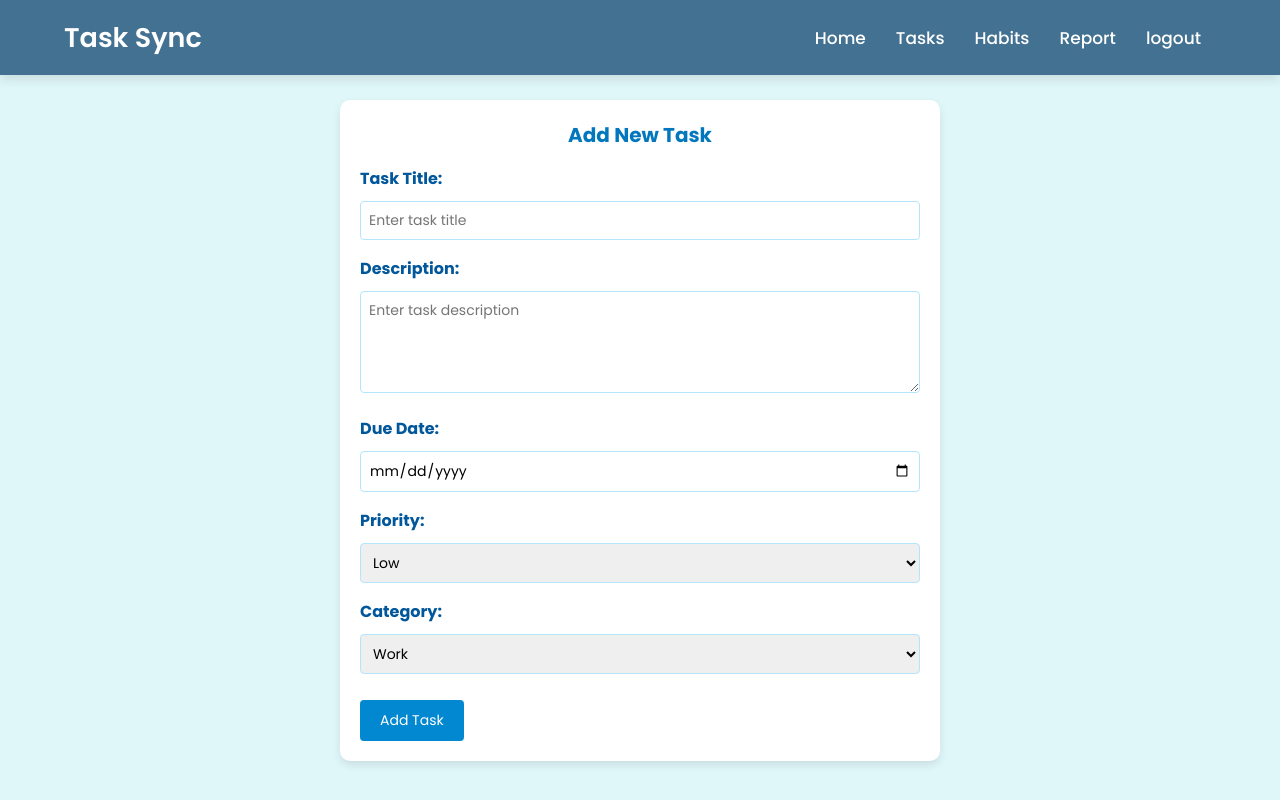
After one commit to ArjunYuvraj/Django-Project, a Django app: page /task/add_task/ in a window 1280 px wide. The commit adds this page. Run offline with Django 5.2, Linux system fonts and the light colour scheme.

Commit message:
feature: implemented dashboard design and created dedicated pages from the dashboard buttons

```diff
--- /dev/null
+++ b/frontend/templates/add_task.html
@@ -0,0 +1,46 @@
+{% extends "base.html" %}
+
+
+
+{% block extra_head %}
+    {% load static %}
+        <link rel="stylesheet" href="{% static 'css/add_task.css' %}">
+{% endblock %}
+
+{% block content %}
+    <div class="container">
+        <h1>Add New Task</h1>
+        <form id="add-task-form">
+            <div class="form-group">
+                <label for="task-title">Task Title:</label>
+                <input type="text" id="task-title" name="title" placeholder="Enter task title" required>
+            </div>
+            <div class="form-group">
+                <label for="task-description">Description:</label>
+                <textarea id="task-description" name="description" placeholder="Enter task description" rows="4"></textarea>
+            </div>
+            <div class="form-group">
+                <label for="due-date">Due Date:</label>
+                <input type="date" id="due-date" name="due-date">
+            </div>
+            <div class="form-group">
+                <label for="priority">Priority:</label>
+                <select id="priority" name="priority">
+                    <option value="low">Low</option>
+                    <option value="medium">Medium</option>
+                    <option value="high">High</option>
+                </select>
+            </div>
+            <div class="form-group">
+                <label for="category">Category:</label>
+                <select id="category" name="category">
+                    <option value="work">Work</option>
+                    <option value="personal">Personal</option>
+                    <option value="urgent">Urgent</option>
+                    <option value="other">Other</option>
+                </select>
+            </div>
+            <button type="submit">Add Task</button>
+        </form>
+    </div>
+{% endblock %}
--- a/frontend/templates/base.html
+++ b/frontend/templates/base.html
@@ -24,7 +24,7 @@
       </ul>
     </div>
   </nav>
-  #dynamic content#
+
 <main style="margin-top: 60px;">
   {% block content  %}
 
--- a/frontend/templates/habit.html
+++ b/frontend/templates/habit.html
@@ -1,6 +1,6 @@
 {% extends "base.html" %}
 
-{% block title %}Home{% endblock %}
+
 
 {% block extra_head %}
     {% load static %}
--- /dev/null
+++ b/static/css/add_task.css
@@ -0,0 +1,74 @@
+/* styles.css */
+body {
+    font-family: Arial, sans-serif;
+    background-color: #e0f7fa; /* Light blue background */
+    margin: 0;
+    padding: 0;
+    display: flex;
+    justify-content: center;
+    align-items: center;
+    height: 100vh;
+}
+
+.container {
+    background-color: #ffffff;
+    padding: 20px; /* Reduced padding */
+    border-radius: 10px; /* Slightly reduced border radius */
+    box-shadow: 0 4px 8px rgba(0, 0, 0, 0.1); /* Reduced shadow effect */
+    /* max-width: 300px; Reduced max width */
+    width: 600px;
+    margin: 20px; /* Margin to ensure spacing from edges */
+}
+
+h1 {
+    font-size: 20px; /* Reduced font size */
+    margin-bottom: 16px; /* Reduced margin bottom */
+    color: #0277bd; /* Darker blue for headings */
+    text-align: center;
+}
+
+.form-group {
+    margin-bottom: 16px; /* Reduced spacing between form fields */
+}
+
+label {
+    display: block;
+    font-weight: bold;
+    margin-bottom: 6px; /* Reduced margin bottom */
+    color: #01579b; /* Blue color for labels */
+}
+
+input[type="text"],
+textarea,
+input[type="date"],
+select {
+    width: 100%;
+    padding: 8px; /* Reduced padding */
+    border: 1px solid #b3e5fc; /* Light blue border */
+    border-radius: 4px; /* Slightly reduced border radius */
+    font-size: 14px; /* Reduced font size */
+    margin-top: 4px;
+    box-sizing: border-box; /* Ensure padding is included in width */
+}
+
+textarea {
+    resize: vertical;
+}
+
+button {
+    background-color: #0288d1; /* Blue background for button */
+    color: white;
+    border: none;
+    padding: 10px 20px; /* Reduced padding */
+    text-align: center;
+    text-decoration: none;
+    display: inline-block;
+    font-size: 14px; /* Reduced font size */
+    border-radius: 4px; /* Slightly reduced border radius */
+    cursor: pointer;
+    margin-top: 10px;
+}
+
+button:hover {
+    background-color: #0277bd; /* Darker blue on hover */
+}
--- a/task/urls.py
+++ b/task/urls.py
@@ -10,5 +10,10 @@ urlpatterns = [
     path('report/',report ,name='report'),
     path('task/',task ,name='task'),
     path('home/', home ,name='home'),
+    path('add_task/', add_task, name='add_task'),
+    path('view_completed_task/', view_completed_task, name='view_completed_task'),
+    path('view_inprogress_task/', view_inprogress_task, name='view_inprogress_task'),
+    path('view_pending_task/', view_pending_task, name='view_pending_task'),
+
 
 ]
--- a/task/views.py
+++ b/task/views.py
@@ -12,3 +12,15 @@ def habits(request):
 
 def report(request):
     return render(request,'report.html')
+
+def add_task(request):
+    return render(request, 'add_task.html')
+
+def view_completed_task(request):
+    return render(request, 'view_completed_task.html')
+
+def view_pending_task(request):
+    return render(request, 'view_pending_task.html')
+
+def view_inprogress_task(request):
+    return render(request, 'view_inprogress_task.html')
```
Also changed, not shown: frontend/templates/home.html (+33 -2 lines), frontend/templates/view_completed_task.html (added, +14 -0 lines), frontend/templates/view_inprogress_task.html (added, +14 -0 lines), frontend/templates/view_pending_task.html (added, +14 -0 lines), static/css/home.css (+81 -24 lines), static/css/view_completed_task.css (added, +29 -0 lines), static/css/view_inprogress_task.css (added, +29 -0 lines), static/css/view_pending_task.css (added, +29 -0 lines).
